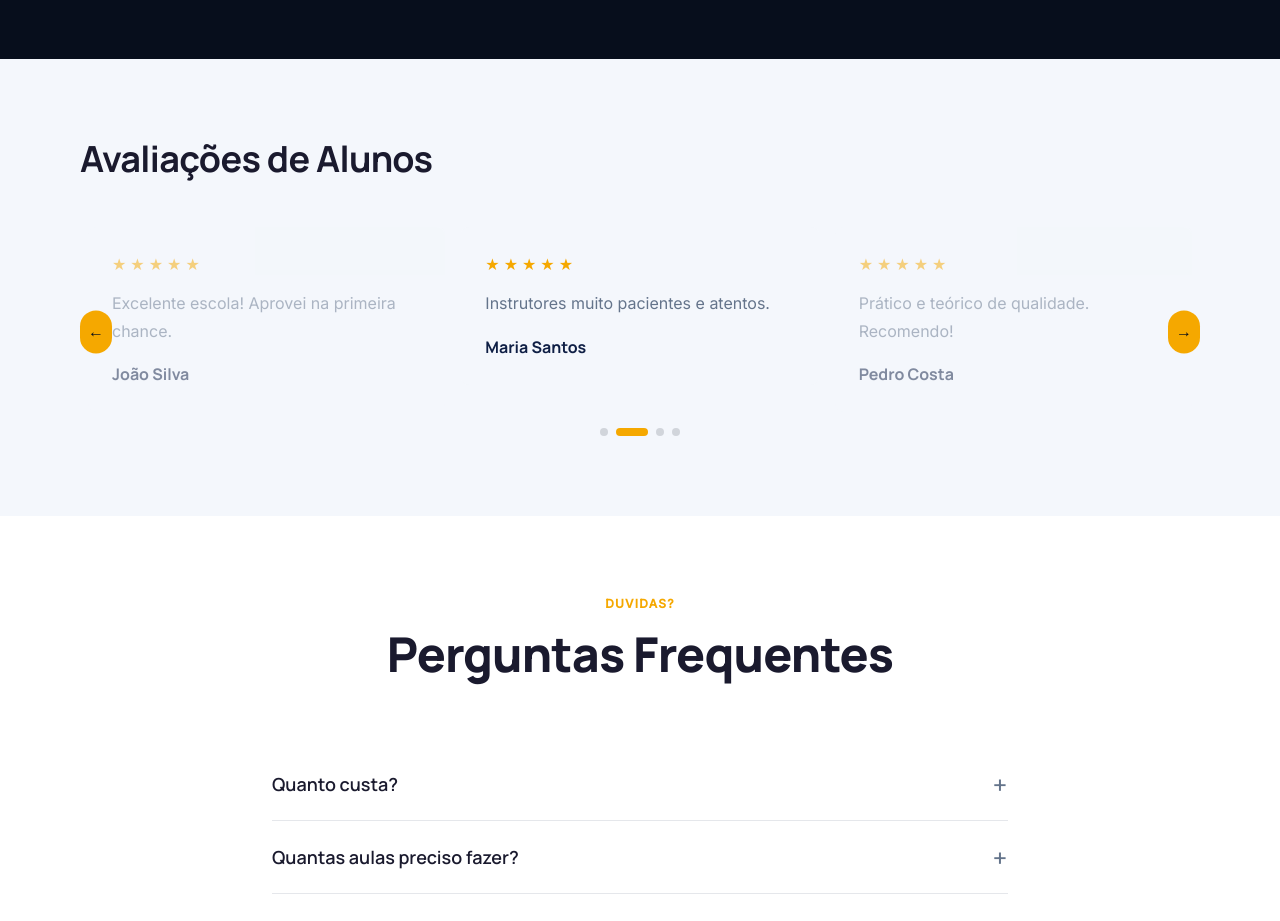
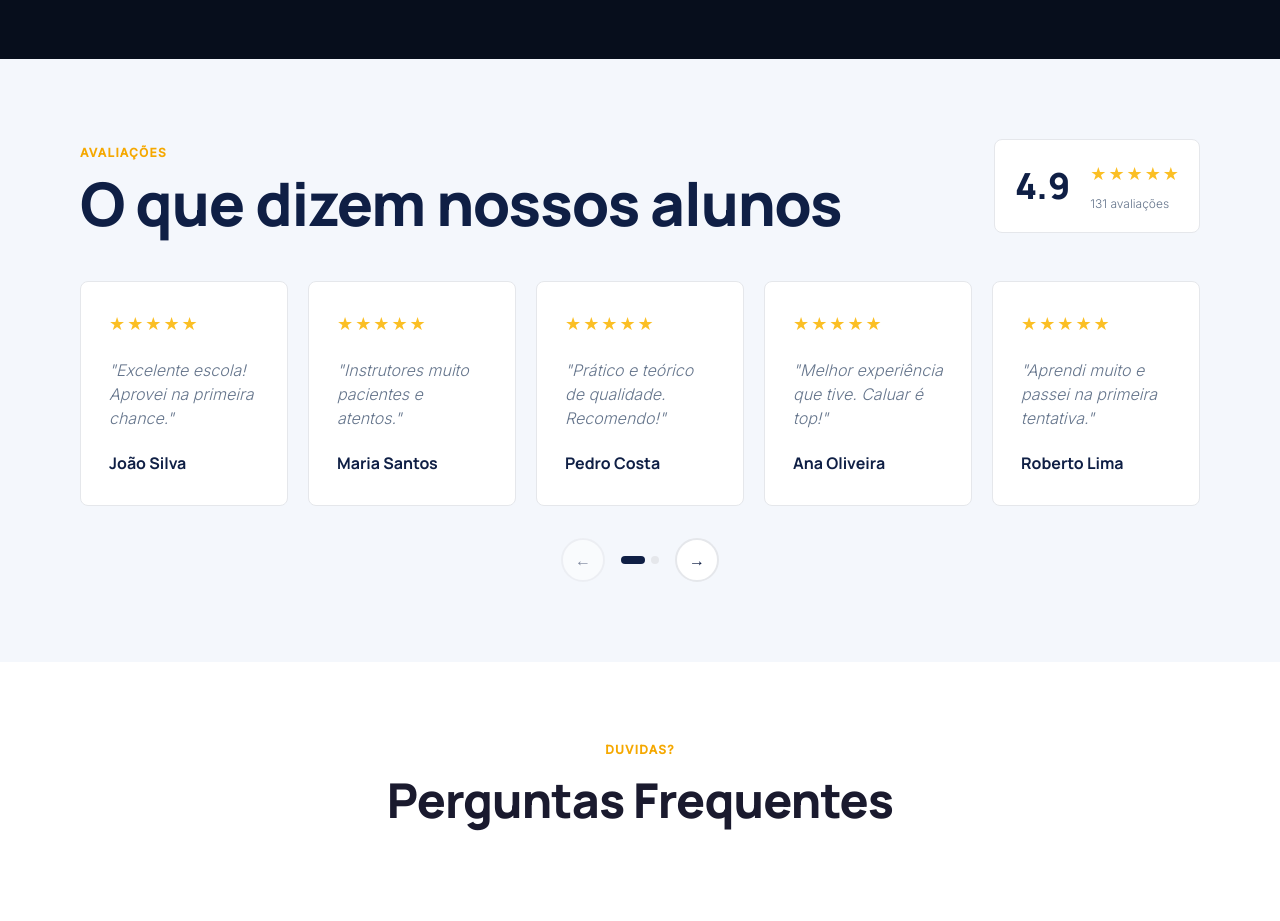
Before and after one commit to j7softwarehouse/caluar-auto-escola, a React (Vite) app: page / in a window 1280 px wide. Shown: the part 5060-5981 px from the top of the page. Built offline with nearby package versions, Linux system fonts and the light colour scheme; the HTML template or start-up script is replaced by a standard one.

Commit message:
refine: Reviews carousel com score do Google e controles
- Adicionado score 4.9 estrellas no topo
- Carousel com 3 items visíveis e transição suave
- Botões prev/next com hover effects
- Dots de navegação clicáveis
- Cards com hover shadow e translateY

```diff
--- a/src/components/sections/Reviews.tsx
+++ b/src/components/sections/Reviews.tsx
@@ -1,17 +1,18 @@
-import Carousel from '../ui/Carousel'
+import { useState } from 'react'
 
 const reviews = [
   { name: 'João Silva', text: 'Excelente escola! Aprovei na primeira chance.', rating: 5 },
   { name: 'Maria Santos', text: 'Instrutores muito pacientes e atentos.', rating: 5 },
   { name: 'Pedro Costa', text: 'Prático e teórico de qualidade. Recomendo!', rating: 5 },
   { name: 'Ana Oliveira', text: 'Melhor experiência que tive. Caluar é top!', rating: 5 },
+  { name: 'Roberto Lima', text: 'Aprendi muito e passei na primeira tentativa.', rating: 5 },
 ]
 
 function StarRating({ rating }: { rating: number }) {
   return (
-    <div className="flex gap-1">
+    <div className="flex gap-0.5">
       {[...Array(5)].map((_, i) => (
-        <span key={i} className={i < rating ? 'text-accent' : 'text-gray-300'}>
+        <span key={i} className={`text-lg ${i < rating ? 'text-amber-400' : 'text-gray-300'}`}>
           ★
         </span>
       ))}
@@ -20,21 +21,107 @@ function StarRating({ rating }: { rating: number }) {
 }
 
 export default function Reviews() {
+  const [currentIndex, setCurrentIndex] = useState(0)
+  const itemsPerView = 3
+  const maxIndex = Math.max(0, reviews.length - itemsPerView)
+
+  const handlePrev = () => setCurrentIndex(Math.max(0, currentIndex - 1))
+  const handleNext = () => setCurrentIndex(Math.min(maxIndex, currentIndex + 1))
+
   return (
     <section id="avaliacoes" className="bg-light py-20">
       <div className="max-w-6xl mx-auto px-4">
-        <h2 className="text-4xl font-manrope font-700 mb-12">Avaliações de Alunos</h2>
-        <Carousel itemsPerView={3}>
-          {reviews.map((rev, idx) => (
-            <div key={idx} className="px-2">
-              <div className="bg-light p-6 rounded-lg h-full">
-                <StarRating rating={rev.rating} />
-                <p className="text-tx-muted mt-3 mb-4">{rev.text}</p>
-                <p className="font-manrope font-700 text-primary">{rev.name}</p>
-              </div>
+        {/* Header with score */}
+        <div className="flex items-end justify-between gap-8 mb-12 flex-wrap">
+          <div>
+            <div className="text-xs uppercase tracking-widest text-accent font-600 mb-3">
+              Avaliações
             </div>
-          ))}
-        </Carousel>
+            <h2 className="text-5xl md:text-6xl font-manrope font-800 text-primary leading-tight">
+              O que dizem nossos alunos
+            </h2>
+          </div>
+          {/* Google Score Card */}
+          <div className="flex items-center gap-5 bg-white border border-border rounded-lg p-5">
+            <div className="text-4xl font-manrope font-800 text-primary leading-none">4.9</div>
+            <div>
+              <StarRating rating={5} />
+              <div className="text-xs text-tx-muted font-300 mt-2">131 avaliações</div>
+            </div>
+          </div>
+        </div>
+
+        {/* Carousel */}
+        <div>
+          <div className="overflow-hidden mb-8">
+            <div
+              className="flex gap-5 transition-transform duration-500"
+              style={{
+                transform: `translateX(-${currentIndex * (100 / itemsPerView + 1.67)}%)`
+              }}
+            >
+              {reviews.map((rev, idx) => (
+                <div
+                  key={idx}
+                  className="flex-0 w-full md:w-1/3"
+                >
+                  <div className="bg-white border border-border rounded-lg p-7 h-full flex flex-col transition-all duration-300 hover:shadow-lg hover:-translate-y-1">
+                    {/* Stars */}
+                    <StarRating rating={rev.rating} />
+
+                    {/* Quote text */}
+                    <p className="text-base font-inter font-300 text-tx-muted italic my-5 flex-grow">
+                      "{rev.text}"
+                    </p>
+
+                    {/* Name */}
+                    <div>
+                      <p className="font-manrope font-700 text-primary">{rev.name}</p>
+                    </div>
+                  </div>
+                </div>
+              ))}
+            </div>
+          </div>
+
+          {/* Controls */}
+          <div className="flex items-center justify-center gap-4">
+            {/* Prev Button */}
+            <button
+              onClick={handlePrev}
+              disabled={currentIndex === 0}
+              className="w-11 h-11 rounded-full bg-white border-2 border-border flex items-center justify-center text-primary transition-all duration-300 disabled:opacity-50 hover:bg-primary hover:border-primary hover:text-white"
+            >
+              ←
+            </button>
+
+            {/* Dots */}
+            <div className="flex gap-1.5">
+              {Array(Math.ceil(reviews.length / itemsPerView))
+                .fill(0)
+                .map((_, idx) => (
+                  <button
+                    key={idx}
+                    onClick={() => setCurrentIndex(idx)}
+                    className={`transition-all duration-300 ${
+                      currentIndex === idx
+                        ? 'w-6 h-2 bg-primary rounded-full'
+                        : 'w-2 h-2 bg-border rounded-full hover:bg-primary'
+                    }`}
+                  />
+                ))}
+            </div>
+
+            {/* Next Button */}
+            <button
+              onClick={handleNext}
+              disabled={currentIndex === maxIndex}
+              className="w-11 h-11 rounded-full bg-white border-2 border-border flex items-center justify-center text-primary transition-all duration-300 disabled:opacity-50 hover:bg-primary hover:border-primary hover:text-white"
+            >
+              →
+            </button>
+          </div>
+        </div>
       </div>
     </section>
   )
```
Also changed, not shown: 1 other file (tests, documents, lock files or other folders).
